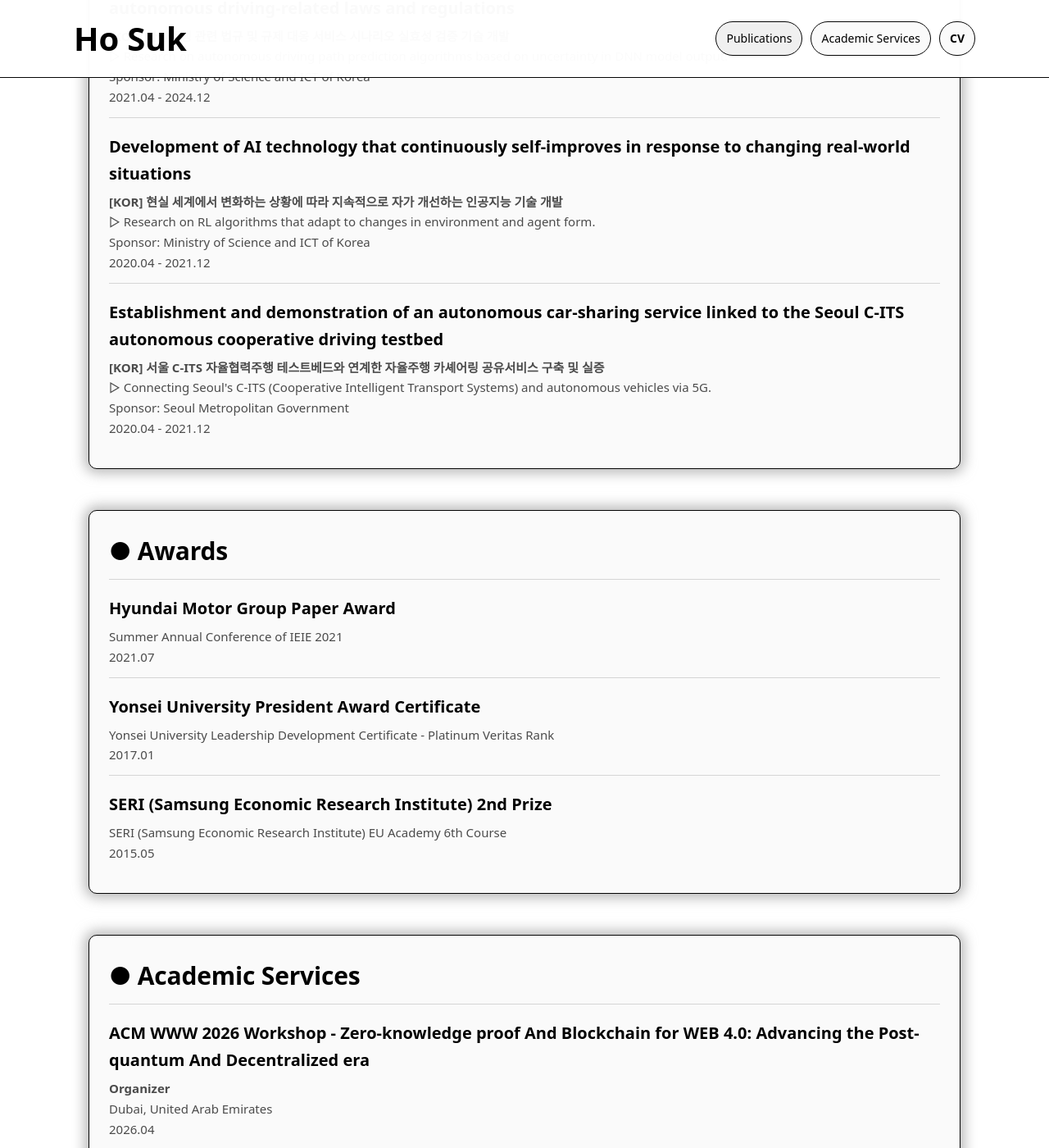
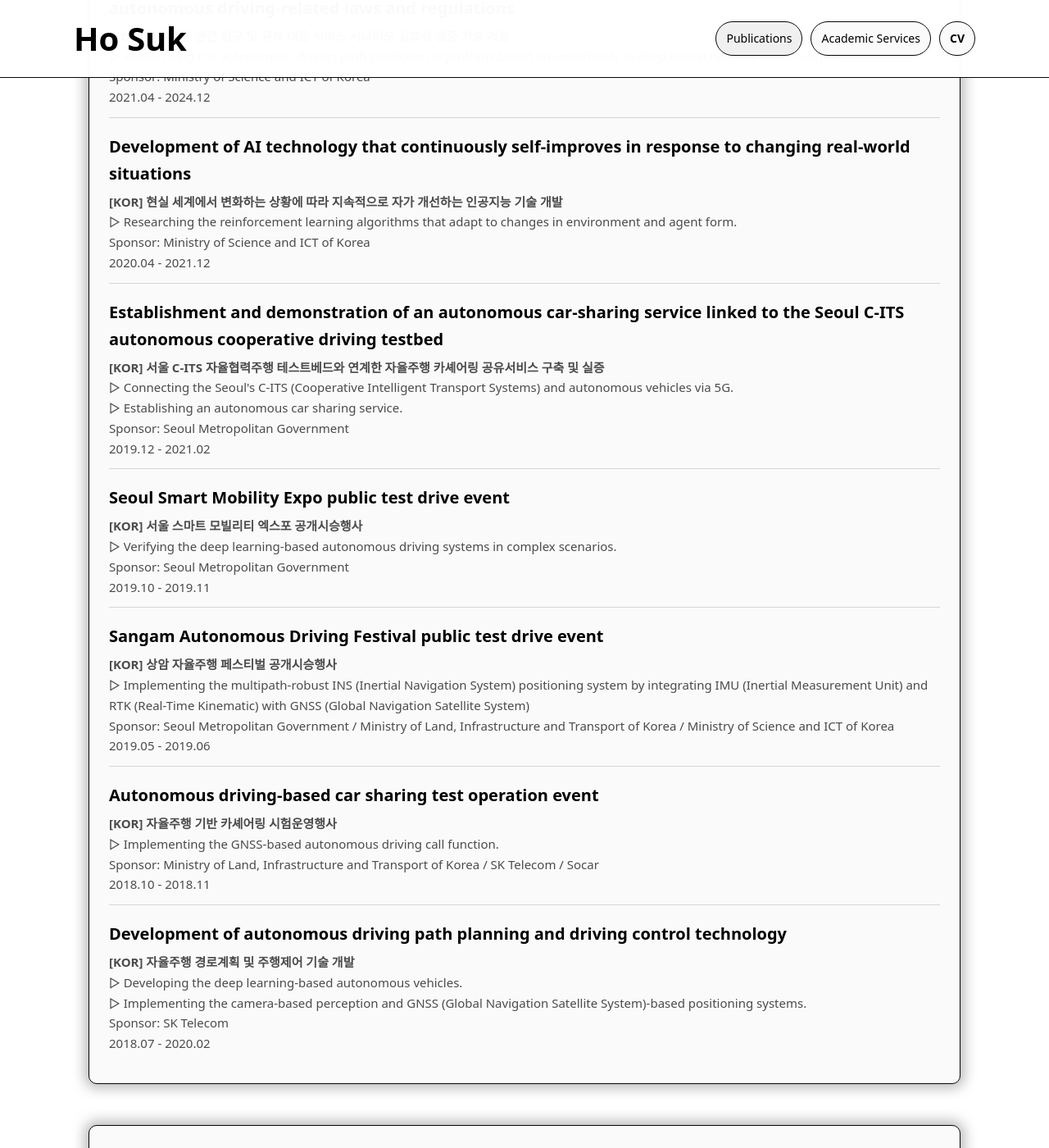
Before and after one commit to ho-suk-93/ho-suk-93.github.io, a Jekyll site: the page built from index.md, in a window 1280 px wide and 1400 px high, scrolled down 6555 px. Shown: the whole window at 82% size. Built offline with Jekyll 4.4.1, drawn with Linux system fonts in a browser that asks for light colours; some of the changed text lies outside the part shown.

Commit message:
Update index.md

```diff
--- a/index.md
+++ b/index.md
@@ -260,7 +260,7 @@ description: "Ho Suk's Personal Website"
     <div class="list-item">
       <p class="item-title">Development of digital innovation elements to enhance the safety of complex autonomous mobility</p>
       <p class="item-desc"><b>[KOR] 복합 자율 모빌리티 안전성 향상을 위한 디지털 혁신요소기술 개발</b></p>
-      <p class="item-desc">▷ Research and development of fault tolerant autonomous driving systems based on redundancy and DL uncertainty quantification.</p>
+      <p class="item-desc">▷ Research and development of fault tolerant autonomous driving systems based on redundancy and deep learning uncertainty quantification.</p>
       <p class="item-desc">▷ Research and development of zero-knowledge proof-based inter-mobility communication.</p>
       <p class="item-desc">Sponsor: Ministry of Science and ICT of Korea</p>
       <p class="item-desc">2025.04 - In Progress</p>
@@ -268,30 +268,60 @@ description: "Ho Suk's Personal Website"
     <div class="list-item">
       <p class="item-title">Development of an AI processor based on reinforcement learning that can adapt to dynamic environmental changes</p>
       <p class="item-desc"><b>[KOR] 동적 환경 변화에 적응 가능한 강화학습 기반의 인공지능 프로세서 개발</b></p>
-      <p class="item-desc">▷ Research on RL-based autonomous driving decision algorithms for delivery robots.</p>
+      <p class="item-desc">▷ Researching the reinforcement learning-based autonomous driving decision algorithms for delivery robots.</p>
       <p class="item-desc">Sponsor: Ministry of Science and ICT of Korea</p>
       <p class="item-desc">2022.04 - 2025.12</p>
     </div>
     <div class="list-item">
       <p class="item-title">Development of technology to verify the effectiveness of service scenarios for responding to autonomous driving-related laws and regulations</p>
       <p class="item-desc"><b>[KOR] 자율주행 관련 법규 및 규제 대응 서비스 시나리오 실효성 검증 기술 개발</b></p>
-      <p class="item-desc">▷ Research on autonomous driving path prediction algorithms based on uncertainty in DNN model output.</p>
+      <p class="item-desc">▷ Researching the autonomous driving path prediction algorithms based on uncertainty in deep neural network model output.</p>
       <p class="item-desc">Sponsor: Ministry of Science and ICT of Korea</p>
       <p class="item-desc">2021.04 - 2024.12</p>
     </div>
     <div class="list-item">
       <p class="item-title">Development of AI technology that continuously self-improves in response to changing real-world situations</p>
       <p class="item-desc"><b>[KOR] 현실 세계에서 변화하는 상황에 따라 지속적으로 자가 개선하는 인공지능 기술 개발</b></p>
-      <p class="item-desc">▷ Research on RL algorithms that adapt to changes in environment and agent form.</p>
+      <p class="item-desc">▷ Researching the reinforcement learning algorithms that adapt to changes in environment and agent form.</p>
       <p class="item-desc">Sponsor: Ministry of Science and ICT of Korea</p>
       <p class="item-desc">2020.04 - 2021.12</p>
     </div>
     <div class="list-item">
       <p class="item-title">Establishment and demonstration of an autonomous car-sharing service linked to the Seoul C-ITS autonomous cooperative driving testbed</p>
       <p class="item-desc"><b>[KOR] 서울 C-ITS 자율협력주행 테스트베드와 연계한 자율주행 카셰어링 공유서비스 구축 및 실증</b></p>
-      <p class="item-desc">▷ Connecting Seoul's C-ITS (Cooperative Intelligent Transport Systems) and autonomous vehicles via 5G.</p>
+      <p class="item-desc">▷ Connecting the Seoul's C-ITS (Cooperative Intelligent Transport Systems) and autonomous vehicles via 5G.</p>
+      <p class="item-desc">▷ Establishing an autonomous car sharing service.</p>
       <p class="item-desc">Sponsor: Seoul Metropolitan Government</p>
-      <p class="item-desc">2020.04 - 2021.12</p>
+      <p class="item-desc">2019.12 - 2021.02</p>
+    </div>
+    <div class="list-item">
+      <p class="item-title">Seoul Smart Mobility Expo public test drive event</p>
+      <p class="item-desc"><b>[KOR] 서울 스마트 모빌리티 엑스포 공개시승행사</b></p>
+      <p class="item-desc">▷ Verifying the deep learning-based autonomous driving systems in complex scenarios.</p>
+      <p class="item-desc">Sponsor: Seoul Metropolitan Government</p>
+      <p class="item-desc">2019.10 - 2019.11</p>
+    </div>
+    <div class="list-item">
+      <p class="item-title">Sangam Autonomous Driving Festival public test drive event</p>
+      <p class="item-desc"><b>[KOR] 상암 자율주행 페스티벌 공개시승행사</b></p>
+      <p class="item-desc">▷ Implementing the multipath-robust INS (Inertial Navigation System) positioning system by integrating IMU (Inertial Measurement Unit) and RTK (Real-Time Kinematic) with GNSS (Global Navigation Satellite System)</p>
+      <p class="item-desc">Sponsor: Seoul Metropolitan Government / Ministry of Land, Infrastructure and Transport of Korea / Ministry of Science and ICT of Korea</p>
+      <p class="item-desc">2019.05 - 2019.06</p>
+    </div>
+    <div class="list-item">
+      <p class="item-title">Autonomous driving-based car sharing test operation event</p>
+      <p class="item-desc"><b>[KOR] 자율주행 기반 카셰어링 시험운영행사</b></p>
+      <p class="item-desc">▷ Implementing the GNSS-based autonomous driving call function.</p>
+      <p class="item-desc">Sponsor: Ministry of Land, Infrastructure and Transport of Korea / SK Telecom / Socar</p>
+      <p class="item-desc">2018.10 - 2018.11</p>
+    </div>
+    <div class="list-item">
+      <p class="item-title">Development of autonomous driving path planning and driving control technology</p>
+      <p class="item-desc"><b>[KOR] 자율주행 경로계획 및 주행제어 기술 개발</b></p>
+      <p class="item-desc">▷ Developing the deep learning-based autonomous vehicles.</p>
+      <p class="item-desc">▷ Implementing the camera-based perception and GNSS (Global Navigation Satellite System)-based positioning systems.</p>
+      <p class="item-desc">Sponsor: SK Telecom</p>
+      <p class="item-desc">2018.07 - 2020.02</p>
     </div>
   </div>
 </section>
```
